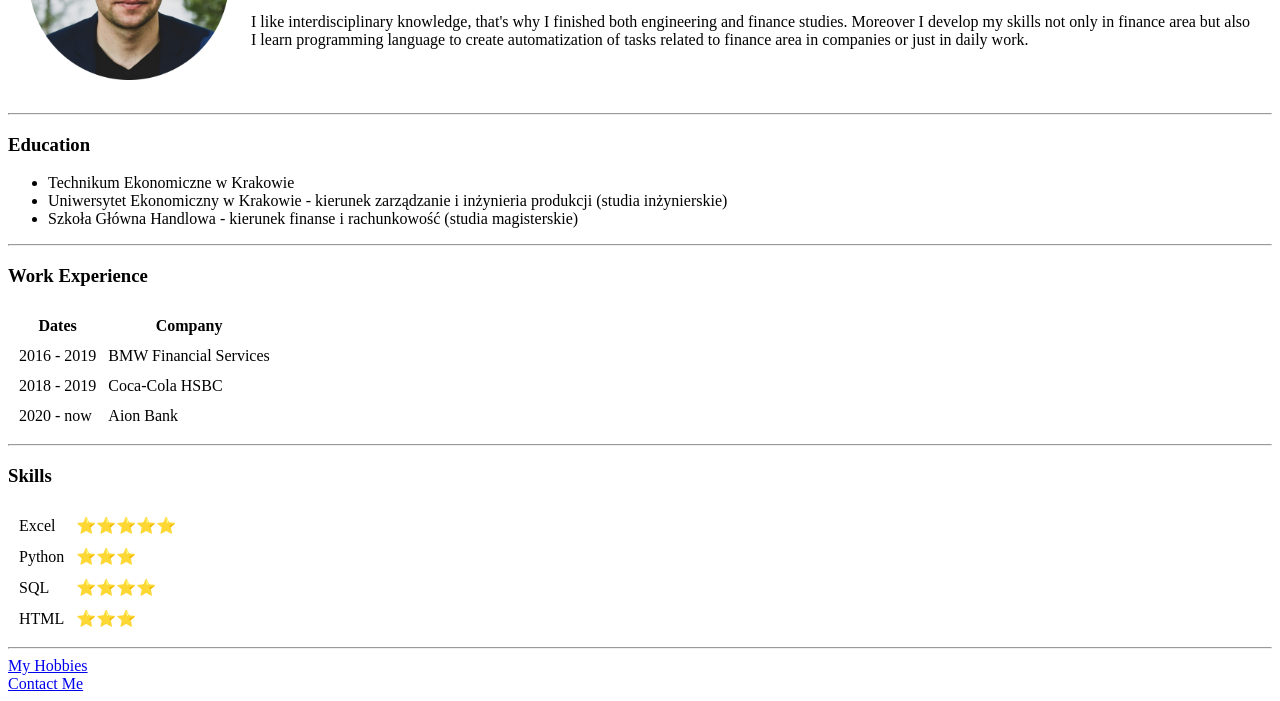
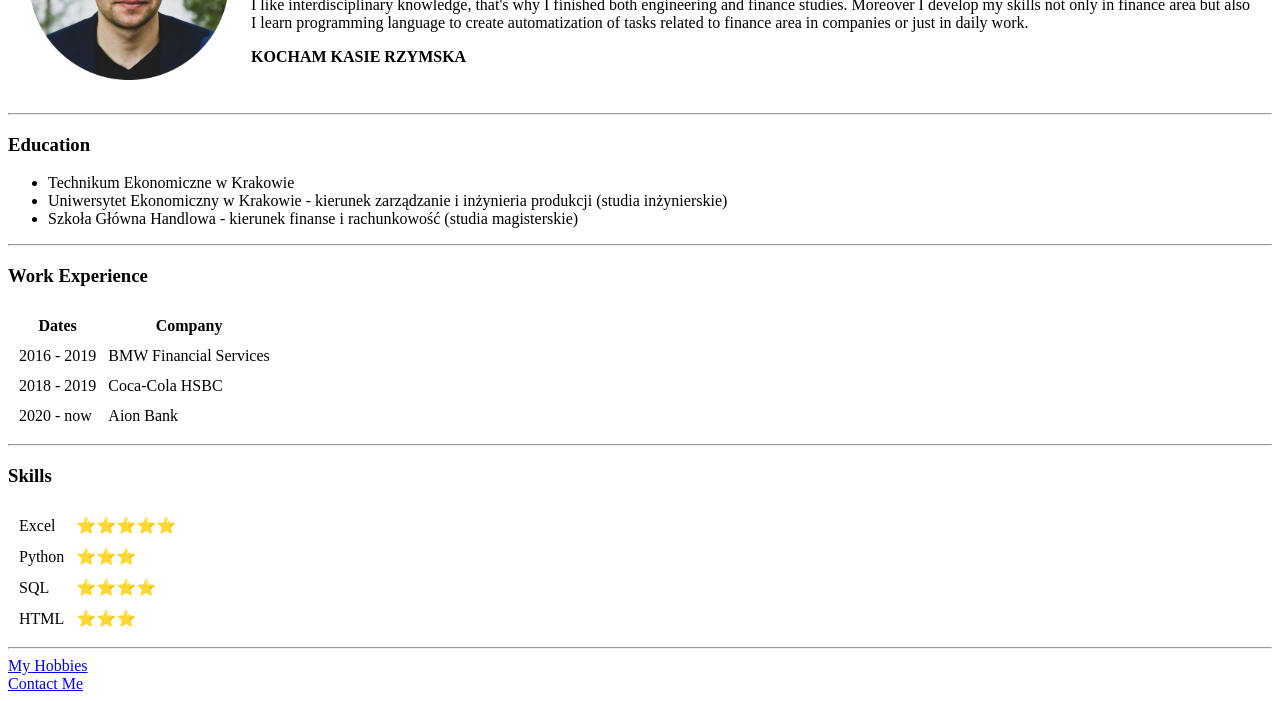
Before and after one commit to fil-felipe/cv, a plain HTML site: page index.html in a window 1280 px wide. Shown: the part 149-850 px from the top of the page. Drawn offline with Linux system fonts and the light colour scheme.

Commit message:
Update index.html

```diff
--- a/index.html
+++ b/index.html
@@ -16,6 +16,7 @@
         <h1>Filip Adamek</h1>
         <p><em>Combination of finance and IT fun</em></p>
         <p>I like interdisciplinary knowledge, that's why I finished both engineering and finance studies. Moreover I develop my skills not only in finance area but also I learn programming language to create automatization of tasks related to finance area in companies or just in daily work.</p>
+        <p><strong>KOCHAM KASIE RZYMSKA</strong></p>
       </td>
     </tr>
   </table>
```
